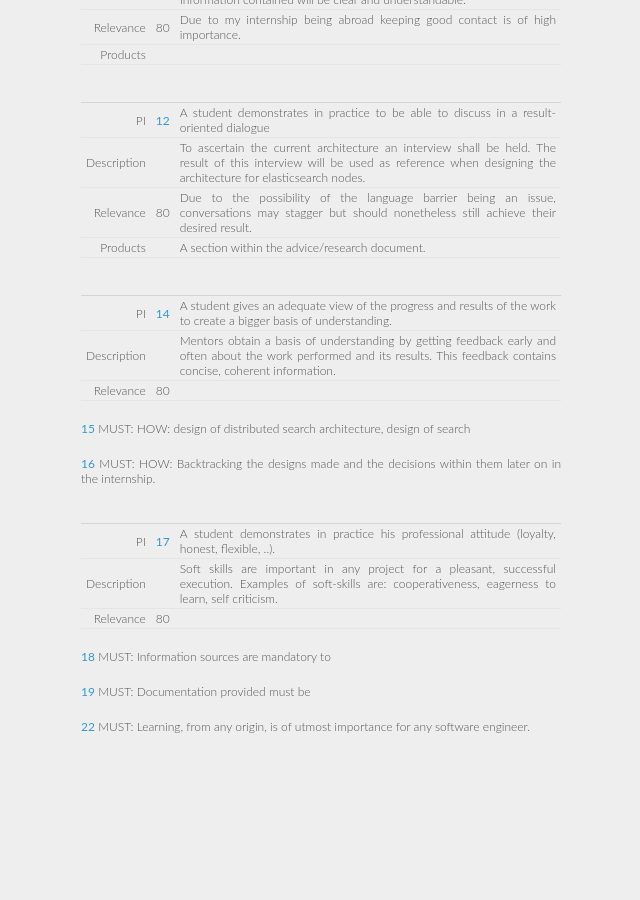
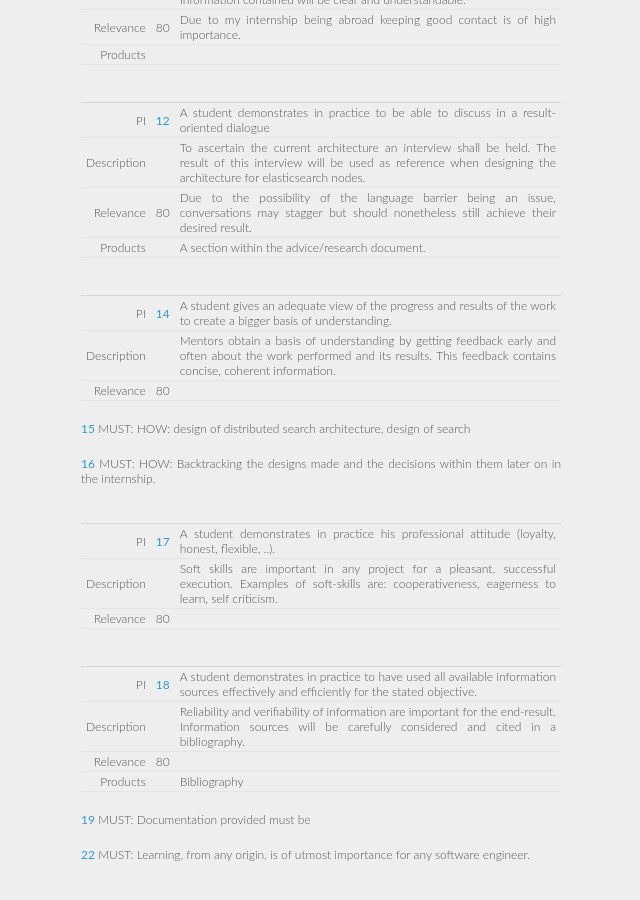
Before and after one commit to xeago/gradblog, a Jekyll site: the page built from graduation/performance-plan.md, in a window 1280 px wide and 900 px high, scrolled down 2188 px. Shown: the whole window, without its empty margins (319-959 px from the left). Built offline with Jekyll 4.4.1, drawn with Linux system fonts in a browser that asks for light colours; Markdown is read by kramdown in place of the engine named in the settings; before the commit the page ends 2960 px from its top, so only the background shows below that.

Commit message:
Add PI 18

```diff
--- a/graduation/performance-plan.md
+++ b/graduation/performance-plan.md
@@ -131,8 +131,12 @@ PI          | [17][PI17]| A student demonstrates in practice his professional at
 Description |           | Soft skills are important in any project for a pleasant, successful execution. Examples of soft-skills are: cooperativeness, eagerness to learn, self criticism.
 Relevance   | 80        |
 
-[18][PI18]
-    MUST:   Information sources are mandatory to
+  |         |
+-:|:-------:|-----------|
+PI          | [18][PI18]| A student demonstrates in practice to have used all available information sources effectively and efficiently for the stated objective.
+Description |           | Reliability and verifiability of information are important for the end-result. Information sources will be carefully considered and cited in a bibliography.
+Relevance   | 80        |
+Products    |           | Bibliography
 
 [19][PI19]
     MUST:   Documentation provided must be
```
